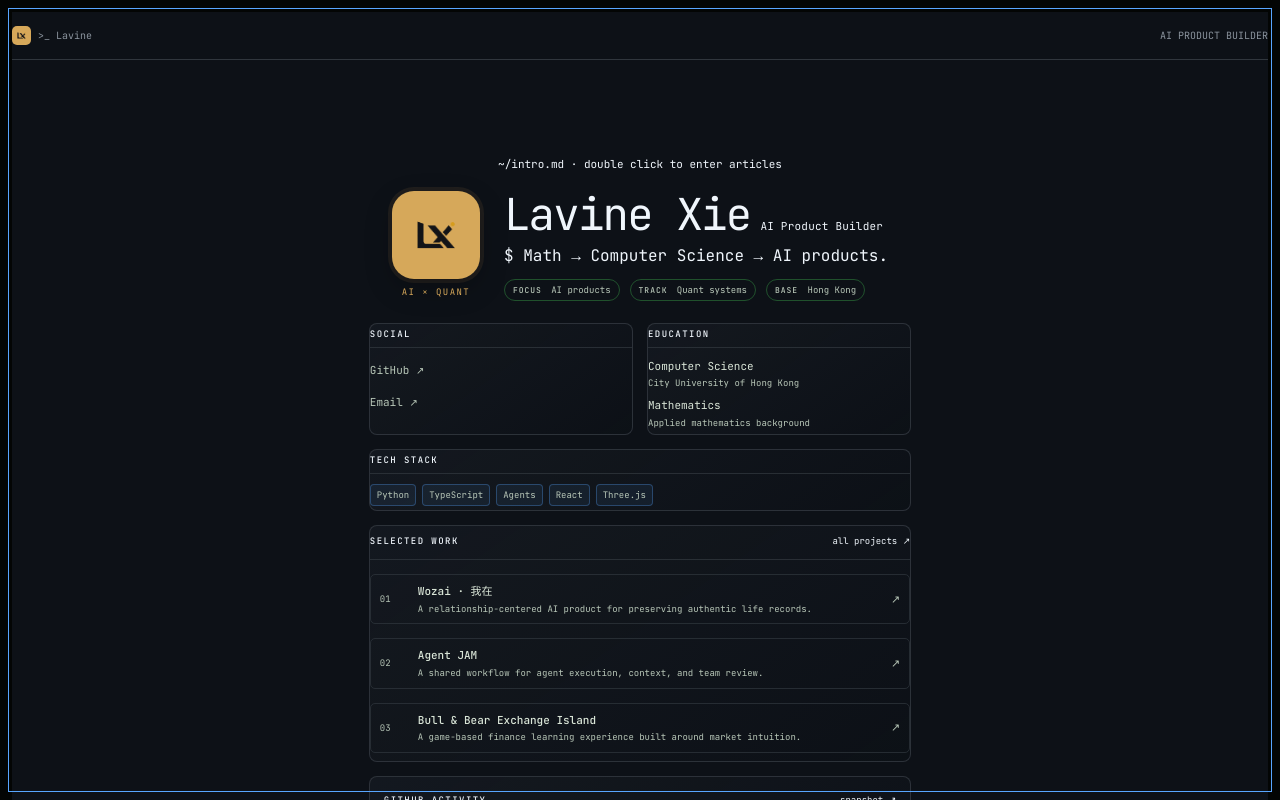
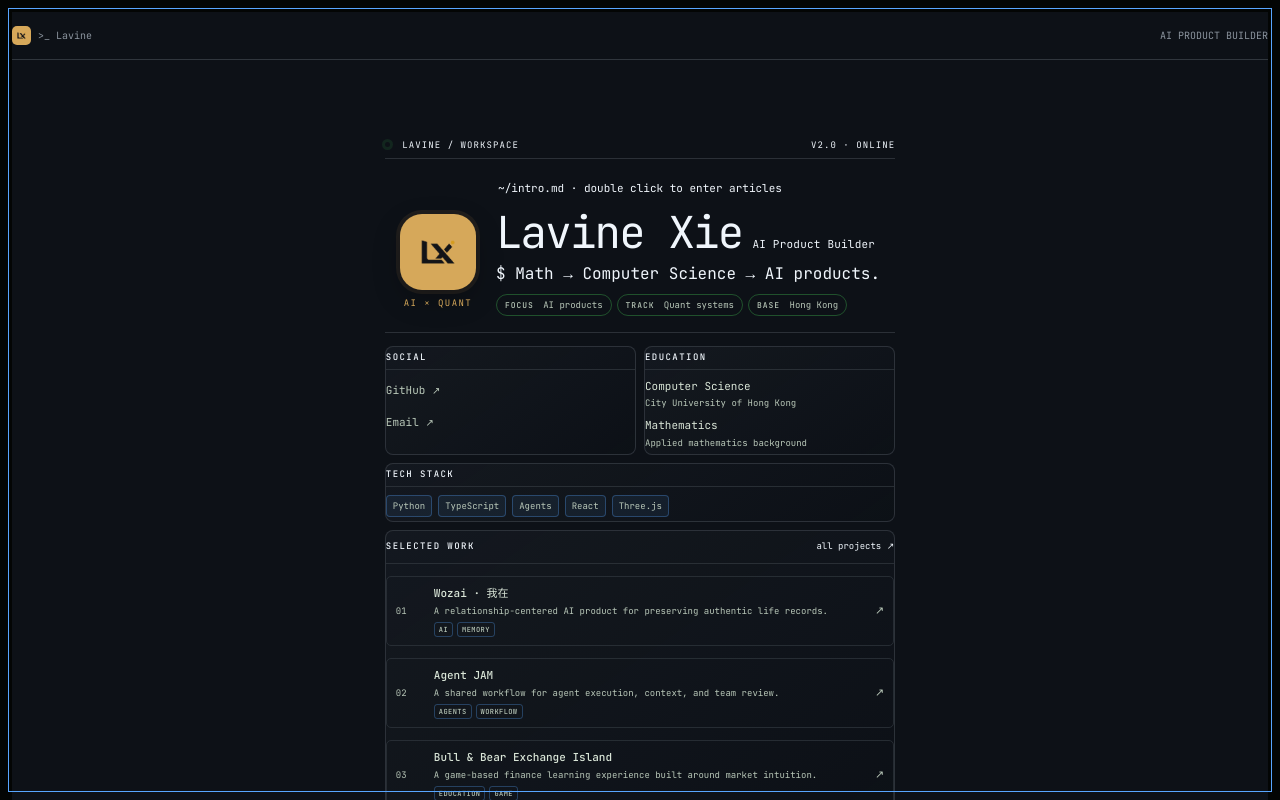
Before and after one commit to lavine888/lavinesite-handyvote, a Next.js app: page / in a window 1280 px wide. Shown: the top 800 px of the page. Built offline with nearby package versions, Linux system fonts and the light colour scheme.

Commit message:
feat: refine homepage information layout

```diff
--- a/app/reference-screen.css
+++ b/app/reference-screen.css
@@ -119,3 +119,31 @@
   .reference-home-content .reference-home-sections{grid-template-columns:1fr}
   .reference-home-content .reference-home-sections>.reference-home-panel:nth-child(3){grid-column:auto}
 }
+
+/* Homepage hierarchy: a quiet system line, one identity block, then grouped cards. */
+.reference-home-content { gap: 0; padding: 15px clamp(24px,4vw,48px) 12px; scrollbar-color:rgba(139,148,158,.55) transparent; scrollbar-width:thin; }
+.reference-home-content::-webkit-scrollbar { width:5px; }
+.reference-home-content::-webkit-scrollbar-track { background:transparent; }
+.reference-home-content::-webkit-scrollbar-thumb { background:rgba(139,148,158,.55); border-radius:999px; }
+.reference-home-topline { align-items:center; border-bottom:1px solid rgba(48,54,61,.86); color:var(--muted); display:flex; font-size:9px; justify-content:space-between; letter-spacing:.12em; padding-bottom:7px; text-transform:uppercase; width:min(820px,100%); }
+.reference-home-topline i { background:var(--green); border-radius:50%; box-shadow:0 0 0 3px rgba(63,185,80,.12); display:inline-block; height:5px; margin-right:6px; vertical-align:1px; width:5px; }
+.reference-home-content .reference-home-intro { border-bottom:1px solid rgba(48,54,61,.86); padding:17px 0 16px; width:min(820px,100%); }
+.reference-home-content .reference-home-identity { gap:20px; margin-top:12px; }
+.reference-home-content .reference-logo { height:76px; padding:8px; width:76px; }
+.reference-home-content .reference-home-signal-row { gap:5px; margin-top:10px; }
+.reference-home-content .reference-home-sections { gap:8px; margin-top:13px; width:min(820px,100%); }
+.reference-home-content .reference-home-panel { padding:10px 12px; }
+.reference-home-content .reference-home-panel-heading { margin-bottom:8px; padding-bottom:6px; }
+.reference-home-project-card { padding:8px 9px; }
+.reference-home-content .reference-home-project-list { gap:4px; }
+.reference-home-project-copy small { line-height:1.45; }
+.reference-home-project-tags { display:flex; flex-wrap:wrap; gap:4px; margin-top:4px; }
+.reference-home-project-tags b { border:1px solid rgba(88,166,255,.3); border-radius:3px; color:var(--muted); font-size:7px; font-weight:500; letter-spacing:.06em; padding:1px 4px; }
+.reference-home-project-card:hover .reference-home-project-tags b { border-color:rgba(63,185,80,.5); color:var(--green); }
+.reference-home-content .reference-home-hint { margin-top:16px; }
+@media(max-width:760px){
+  .reference-home-content { padding:20px 18px 16px; }
+  .reference-home-topline { font-size:8px; }
+  .reference-home-content .reference-home-intro { padding:20px 0; }
+  .reference-home-content .reference-home-identity { gap:16px; }
+}
--- a/components/ReferencePages.tsx
+++ b/components/ReferencePages.tsx
@@ -66,6 +66,10 @@ export function HomeScreen() {
   return (
     <main className="reference-page-shell reference-home-screen">
       <div className="reference-home-content" onDoubleClick={enterArticles} onPointerUp={handlePointerUp}>
+        <div className="reference-home-topline" aria-label="Workspace status">
+          <span><i aria-hidden="true" /> LAVINE / WORKSPACE</span>
+          <span>v2.0 · ONLINE</span>
+        </div>
         <div className="reference-home-intro" tabIndex={0} onKeyDown={(event) => { if (event.key === "Enter") router.push("/articles"); }}>
           <p className="reference-eyebrow">~/intro.md · double click to enter articles</p>
           <div className="reference-home-identity">
@@ -118,7 +122,11 @@ export function HomeScreen() {
               {FEATURED_PROJECTS.map((project) => (
                 <Link key={project.slug} href={`/projects/${project.slug}`} className="reference-home-project-card">
                   <span className="reference-home-project-id">{project.id}</span>
-                  <span className="reference-home-project-copy"><strong>{project.name}</strong><small>{project.summary}</small></span>
+                  <span className="reference-home-project-copy">
+                    <strong>{project.name}</strong>
+                    <small>{project.summary}</small>
+                    <span className="reference-home-project-tags">{project.tags.slice(0, 2).map((tag) => <b key={tag}>{tag}</b>)}</span>
+                  </span>
                   <span className="reference-home-project-arrow">↗</span>
                 </Link>
               ))}
```
